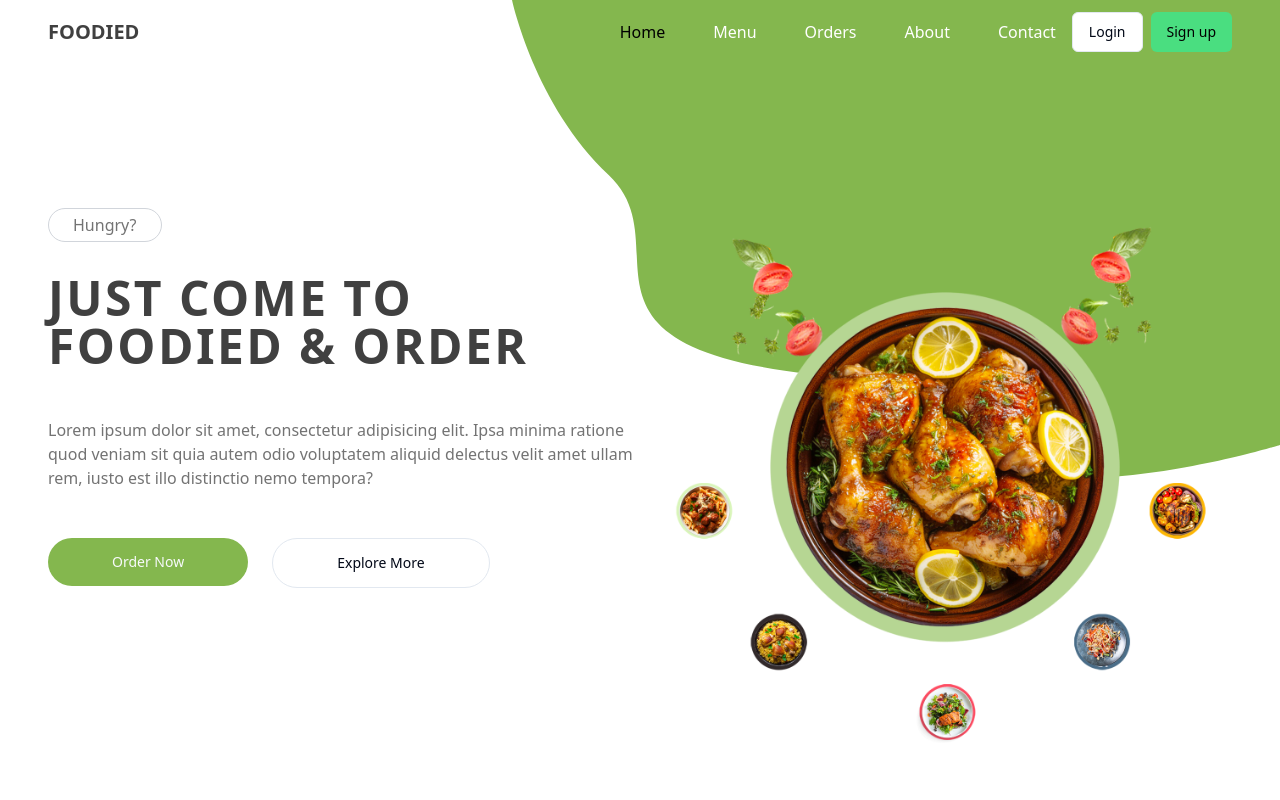
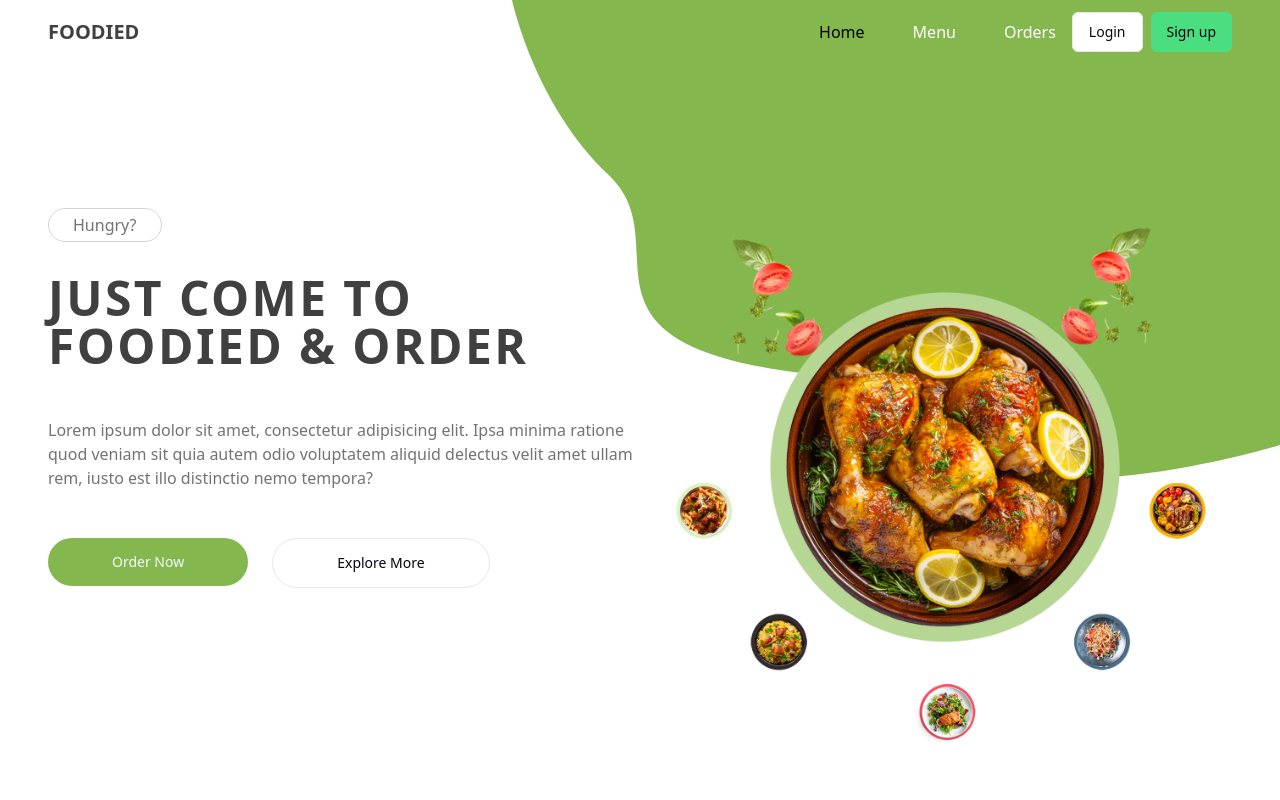
Before and after one commit to akiyamahaa/multi-store-client, a Next.js app: page / in a window 1280 px wide. Shown: the top 800 px of the page. Built offline with nearby package versions, Linux system fonts and the light colour scheme; no server answers.

Commit message:
hide about, contact

```diff
--- a/components/main-nav.tsx
+++ b/components/main-nav.tsx
@@ -32,16 +32,16 @@ export default function MainNav({
       label: "Orders",
       active: pathname === "/orders",
     },
-    {
-      href: "/about",
-      label: "About",
-      active: pathname === "/about",
-    },
-    {
-      href: "/contact",
-      label: "Contact",
-      active: pathname === "/contact",
-    },
+    // {
+    //   href: "/about",
+    //   label: "About",
+    //   active: pathname === "/about",
+    // },
+    // {
+    //   href: "/contact",
+    //   label: "Contact",
+    //   active: pathname === "/contact",
+    // },
   ];
   return (
     <div className="ml-auto">
```
